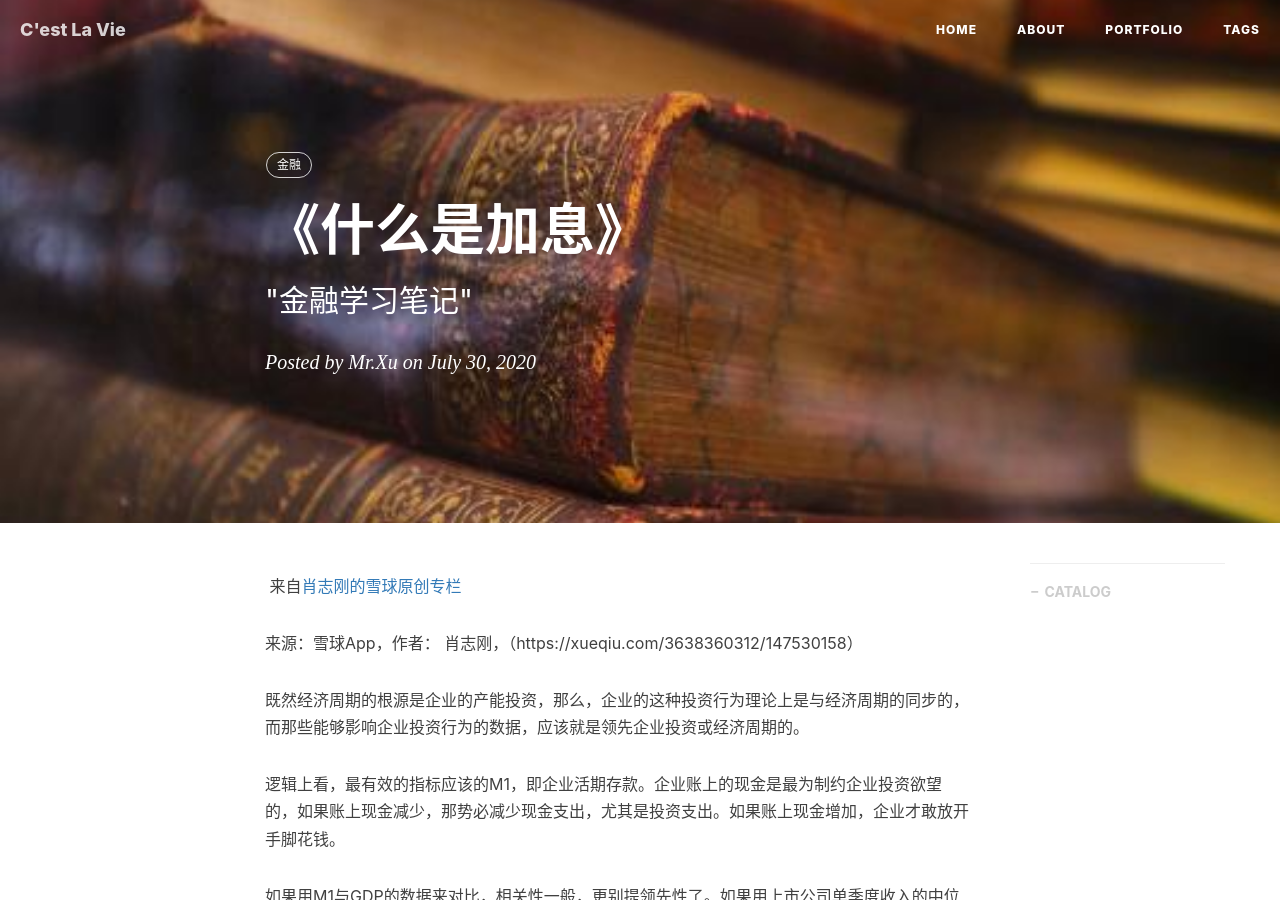
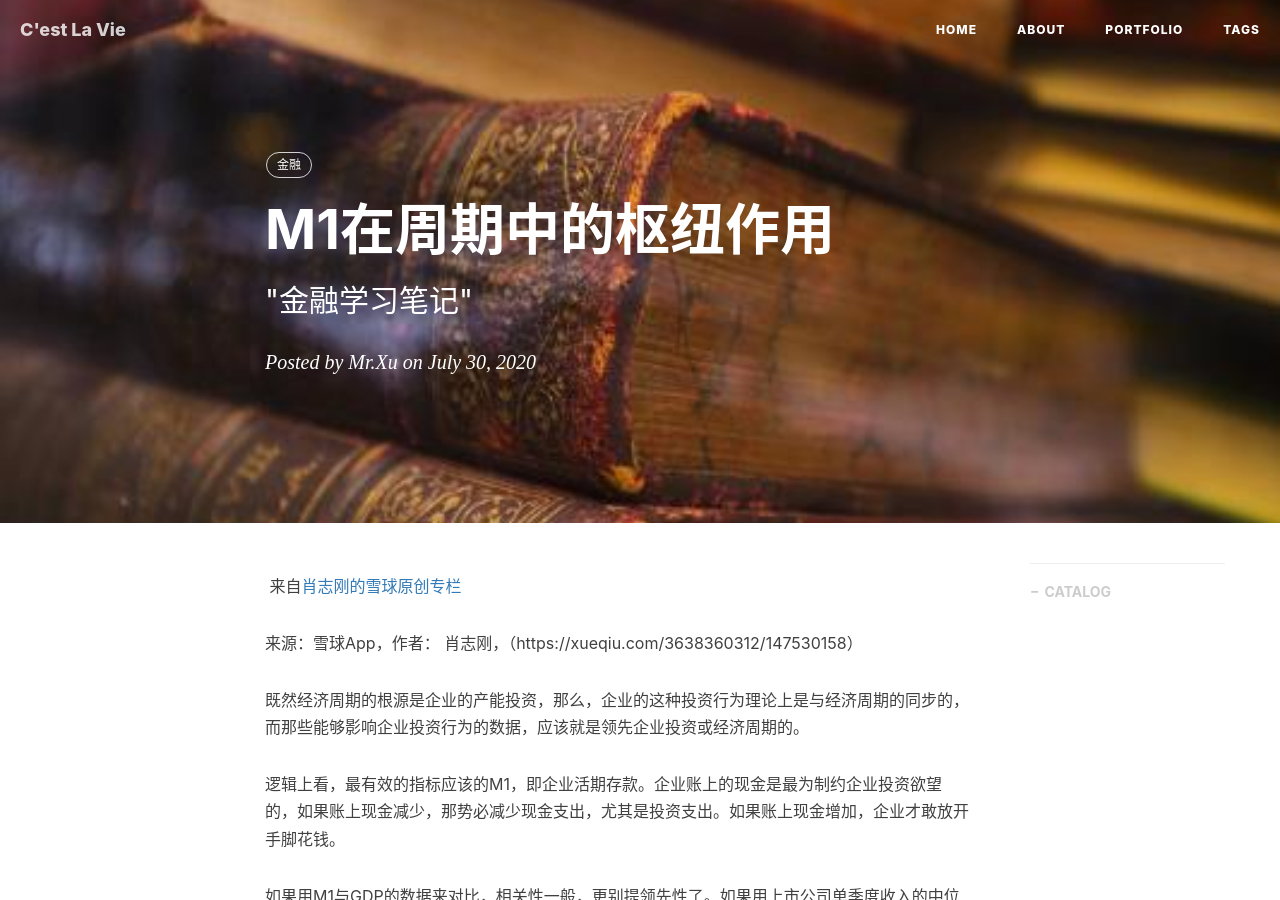
Before and after one commit to JackMouse666/JackMouse666.github.io, a Jekyll site: the page built from _posts/2020-08-01-M1在周期中的枢纽作用.md, in a window 1280 px wide and 900 px high. Built offline with Jekyll 4.4.1, drawn with Linux system fonts in a browser that asks for light colours; nearby versions of some CDN libraries; comment, search, counter and statistics services are not loaded.

Commit message:
地产宏观

```diff
--- a/_posts/2020-08-01-M1在周期中的枢纽作用.md
+++ b/_posts/2020-08-01-M1在周期中的枢纽作用.md
@@ -1,6 +1,6 @@
 ---
 layout:     post
-title:      "《什么是加息》"
+title:      "M1在周期中的枢纽作用"
 subtitle:   " \"金融学习笔记\""
 date:       2020-07-30 23:00:00
 author:     "Mr.Xu"
```
